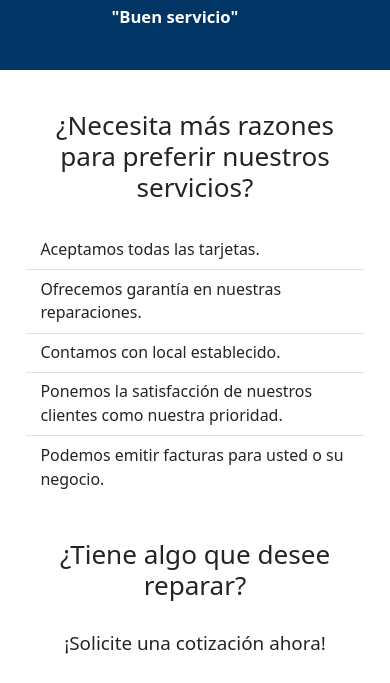
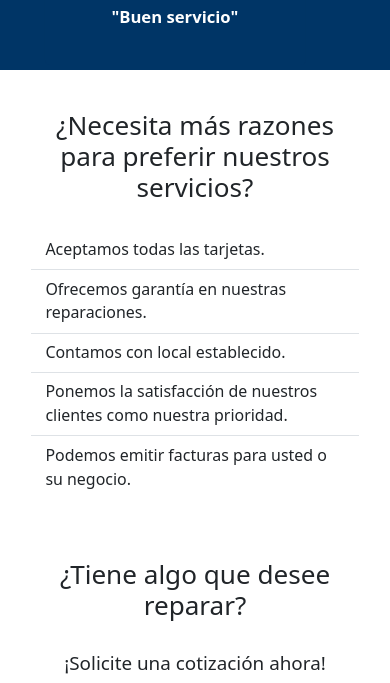
Before and after one commit to Jsvela749/servicio-tecnico-mendez-website, a plain HTML site: page index.html in a window 390 px wide. Shown: the part 3786-4469 px from the top of the page. Drawn offline with nearby package versions, Linux system fonts and the light colour scheme.

Commit message:
Fixed responsive issues.

```diff
--- a/style.css
+++ b/style.css
@@ -415,7 +415,11 @@ footer {
     }
 
     .reparacion {
-        padding: 0 15px;
+        padding: 0 20px;
+    }
+
+    .reparacion .ventajas {
+        margin-bottom: 60px;
     }
 
     .reparacion .boton-whatsapp {
```
